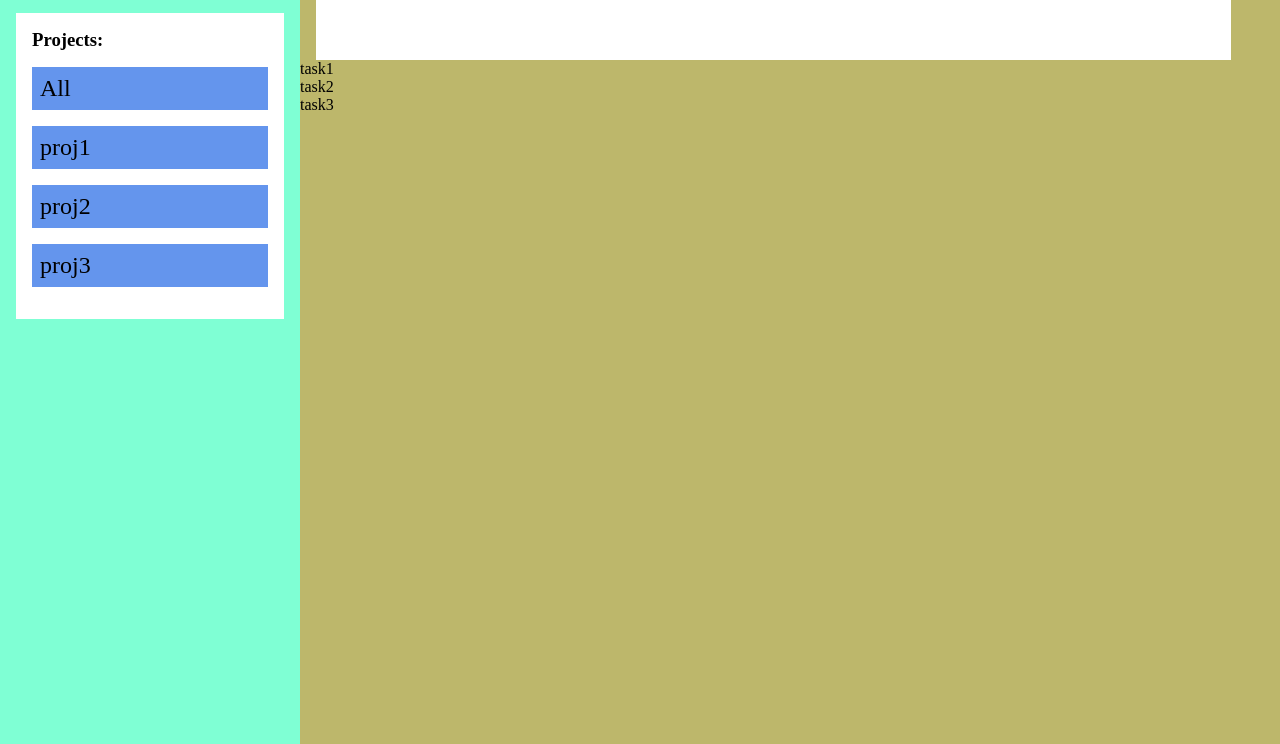
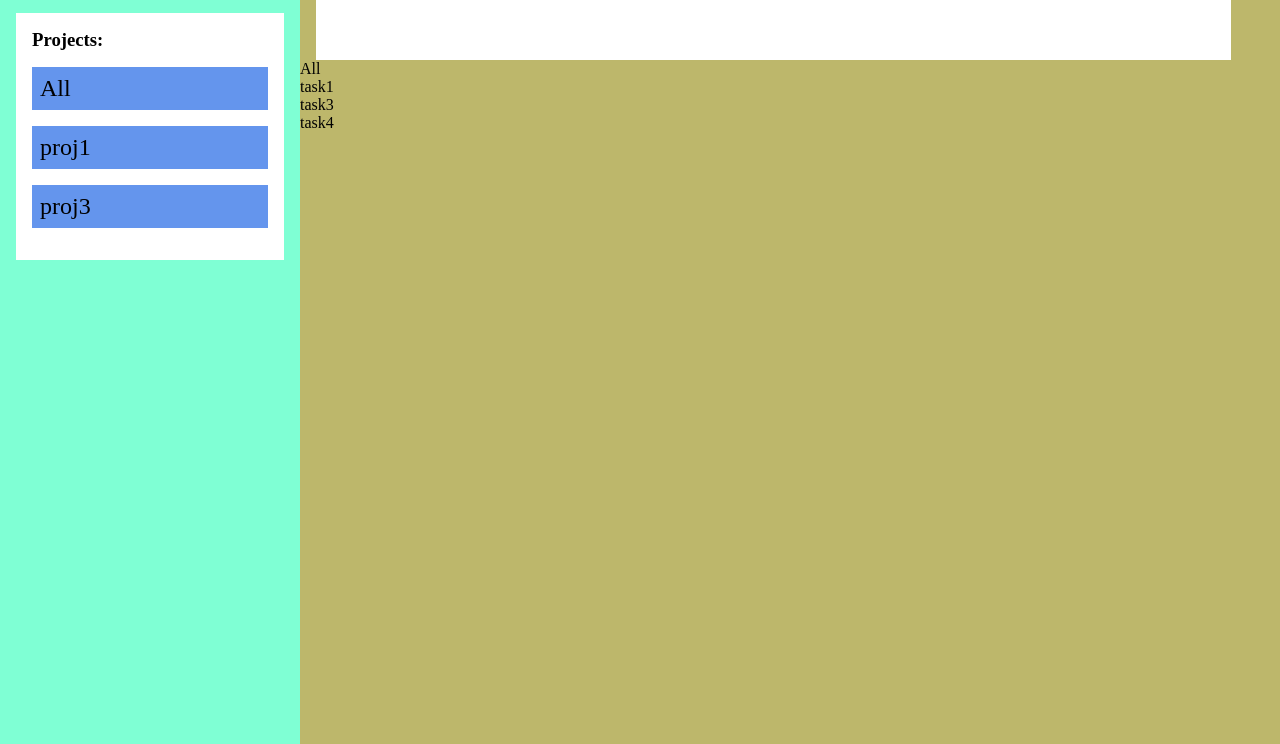
Before and after one commit to rosnbro/todo-list, a website built with webpack: page dist/index.html in a window 1280 px wide. Shown: the part 56-800 px from the top of the page. Built offline with nearby package versions, Linux system fonts and the light colour scheme.

Commit message:
restructure task rendering, add filter to only show tasks from selected projects, rename variables for clarity

```diff
--- a/src/index.js
+++ b/src/index.js
@@ -1,5 +1,6 @@
 import render from './render';
-import renderActive from './renderActive';
+import renderNav from './renderNav';
+import renderTasks from './renderTasks';
 import './style.css';
 
 let projects = [];
@@ -21,7 +22,7 @@ let proj3 = {
     name: 'proj3',
 };
 projects.push(proj1);
-projects.push(proj2);
+//projects.push(proj2);
 projects.push(proj3);
 
 //test tasks
@@ -37,9 +38,15 @@ let task3 = {
     name: 'task3',
     project: 'proj3',
 };
+let task4 = {
+    name: 'task4',
+    project: 'All',
+}
 tasks.push(task1);
 tasks.push(task2);
 tasks.push(task3);
+tasks.push(task4);
 
 render();
-renderActive(projects, tasks);
+renderNav(projects);
+renderTasks(projects, tasks, "All");
--- a/src/render.js
+++ b/src/render.js
@@ -6,31 +6,31 @@ function render() {
 function renderSidebar() {
     const sidebar = document.getElementById('sidebar');
     const title = document.createElement('h1');
-    const projectContainer = document.createElement('div');
+    const projectNavContainer = document.createElement('div');
     const projectTitle = document.createElement('h3');
 
     projectTitle.classList.add('projectTitle');
-    projectContainer.id = 'projectContainer';
+    projectNavContainer.id = 'projectNavContainer';
 
     title.textContent = 'TITLE';
     projectTitle.textContent = 'Projects:';
 
-    projectContainer.appendChild(projectTitle);
+    projectNavContainer.appendChild(projectTitle);
     sidebar.appendChild(title);
-    sidebar.appendChild(projectContainer);
+    sidebar.appendChild(projectNavContainer);
     return sidebar;
 }
 
 function renderMain() {
     const main = document.getElementById('main');
     const newTask = document.createElement('div');
-    const taskContainer = document.createElement('div');
+    const ProjectContainer = document.createElement('div');
 
     newTask.classList.add('newTask');
-    taskContainer.id = 'taskContainer';
+    ProjectContainer.id = 'ProjectContainer';
 
     main.appendChild(newTask);
-    main.appendChild(taskContainer);
+    main.appendChild(ProjectContainer);
     return main;
 }
 
--- a/src/renderActive.js
+++ b/src/renderActive.js
@@ -1,32 +1,4 @@
 function renderActive(projects, tasks) {
-    renderProjects(projects);
-    renderTasks(projects, tasks);
+    renderProjectNav(projects);
+    renderProjects(projects, tasks);
 }
-
-function renderProjects(projects) {
-    const projectContainer = document.getElementById('projectContainer');
-
-    projects.forEach(project => {
-        let projectSelector = document.createElement('div');
-        projectSelector.classList.add('projectSelect');
-        projectSelector.textContent = project.name;
-        projectContainer.appendChild(projectSelector);
-    });
-
-    return projectContainer;
-}
-
-function renderTasks(projects, tasks) {
-    const taskContainer = document.getElementById('taskContainer');
-
-    tasks.forEach(task => {
-        let taskItem = document.createElement('div');
-        taskItem.classList.add('taskItem');
-        taskItem.textContent = task.name;
-        taskContainer.appendChild(taskItem);
-    });
-
-    return taskContainer;
-}
-
-export default renderActive;
--- /dev/null
+++ b/src/renderNav.js
@@ -0,0 +1,14 @@
+function renderNav(projects) {
+    const projectNavContainer = document.getElementById('projectNavContainer');
+
+    projects.forEach(project => {
+        let projectNav = document.createElement('div');
+        projectNav.classList.add('projectNav');
+        projectNav.textContent = project.name;
+        projectNavContainer.appendChild(projectNav);
+    });
+
+    return projectNavContainer;
+}
+
+export default renderNav;
--- /dev/null
+++ b/src/renderTasks.js
@@ -0,0 +1,26 @@
+function renderProjects(projects, tasks, selection) {
+    const projectContainer = document.getElementById('ProjectContainer');
+    projectContainer.textContent = selection;
+    renderTasks(projectContainer, filterTasks(projects, tasks));
+    return projectContainer;
+}
+
+function filterTasks(projects, tasks) {
+    return tasks.filter(task => {
+        return projects.find(project => {
+            return project.name === task.project;
+        });
+    });
+}
+
+function renderTasks(wrapper, tasks) {
+    tasks.forEach(task => {
+        let taskItem = document.createElement('div');
+        taskItem.classList.add('task');
+        taskItem.textContent = task.name;
+        wrapper.appendChild(taskItem);
+    });
+    return wrapper;
+}
+
+export default renderProjects;
--- a/src/style.css
+++ b/src/style.css
@@ -27,7 +27,7 @@ h1 {
     margin: var(--std-spacing) 0 0 var(--std-spacing);
 }
 
-#projectContainer {
+#projectNavContainer {
     margin: var(--std-spacing);
     padding: var(--std-spacing);
     background-color: white;
@@ -37,7 +37,7 @@ h3 {
     margin: 0;
 }
 
-.projectSelect {
+.projectNav {
     margin: var(--std-spacing) 0;
     padding: var(--std-spacing-half);
     font-size: 1.5rem;
```
Also changed, not shown: dist/main.js.
